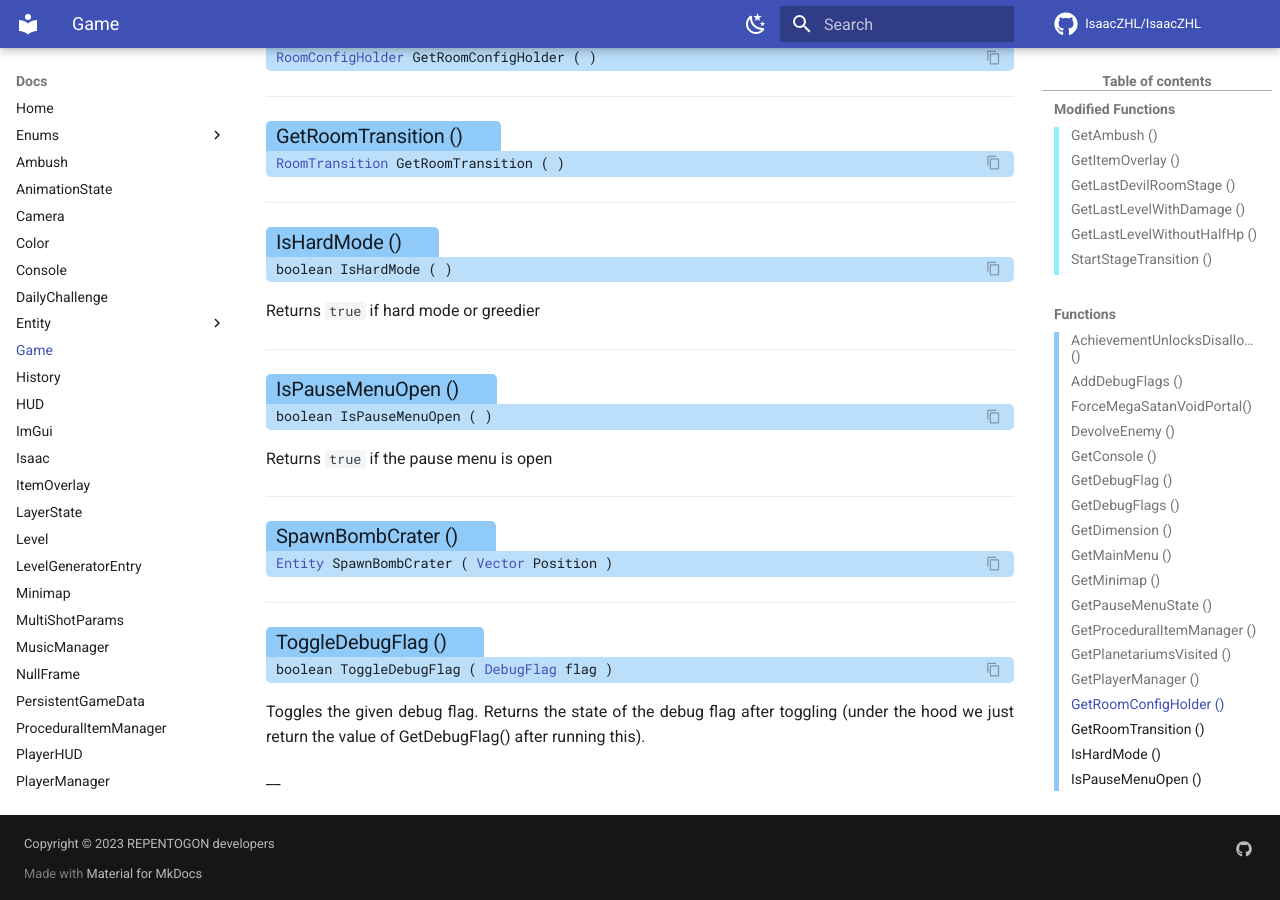
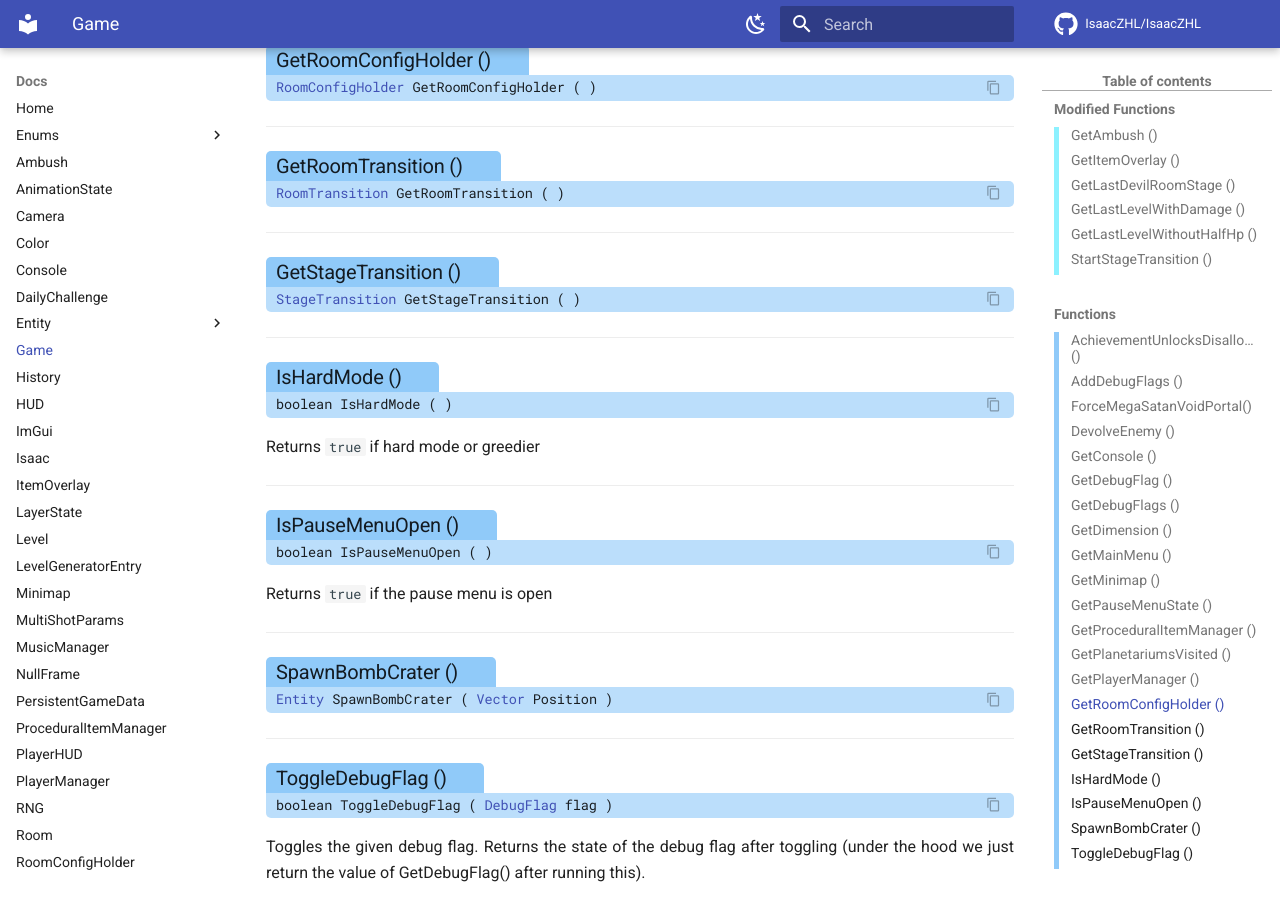
Before and after one commit to TeamREPENTOGON/REPENTOGON, an MkDocs documentation site: the page built from documentation/docs/Game.md, in a window 1280 px wide and 900 px high, scrolled down 3944 px. Built offline with MkDocs 1.6.1 and Material for MkDocs 9.7.7, drawn with Linux system fonts in a browser that asks for light colours; comment, search, counter and statistics services are not loaded; the version menu is left out; some of the changed text lies outside the part shown.

Commit message:
Documentation for StageTransition

```diff
--- a/documentation/docs/Game.md
+++ b/documentation/docs/Game.md
@@ -108,6 +108,10 @@ ___
 #### [RoomTransition](RoomTransition.md) GetRoomTransition ( ) {: .copyable aria-label='Functions' }
 
 ___
+### Get·Stage·Transition () {: aria-label='Functions' }
+#### [StageTransition](StageTransition.md) GetStageTransition ( ) {: .copyable aria-label='Functions' }
+
+___
 ### Is·Hard·Mode () {: aria-label='Functions' }
 #### boolean IsHardMode ( ) {: .copyable aria-label='Functions' }
 Returns `true` if hard mode or greedier
--- a/documentation/mkdocs.yml
+++ b/documentation/mkdocs.yml
@@ -129,6 +129,7 @@ nav:
   - RoomConfigHolder: RoomConfigHolder.md
   - RoomTransition: RoomTransition.md
   - Sprite: Sprite.md
+  - StageTransition: StageTransition.md
   - XMLData: XMLData.md
 - Changes:
   - General: changes/General.md
```
Also changed, not shown: documentation/docs/StageTransition.md (added, +26 -0 lines).
